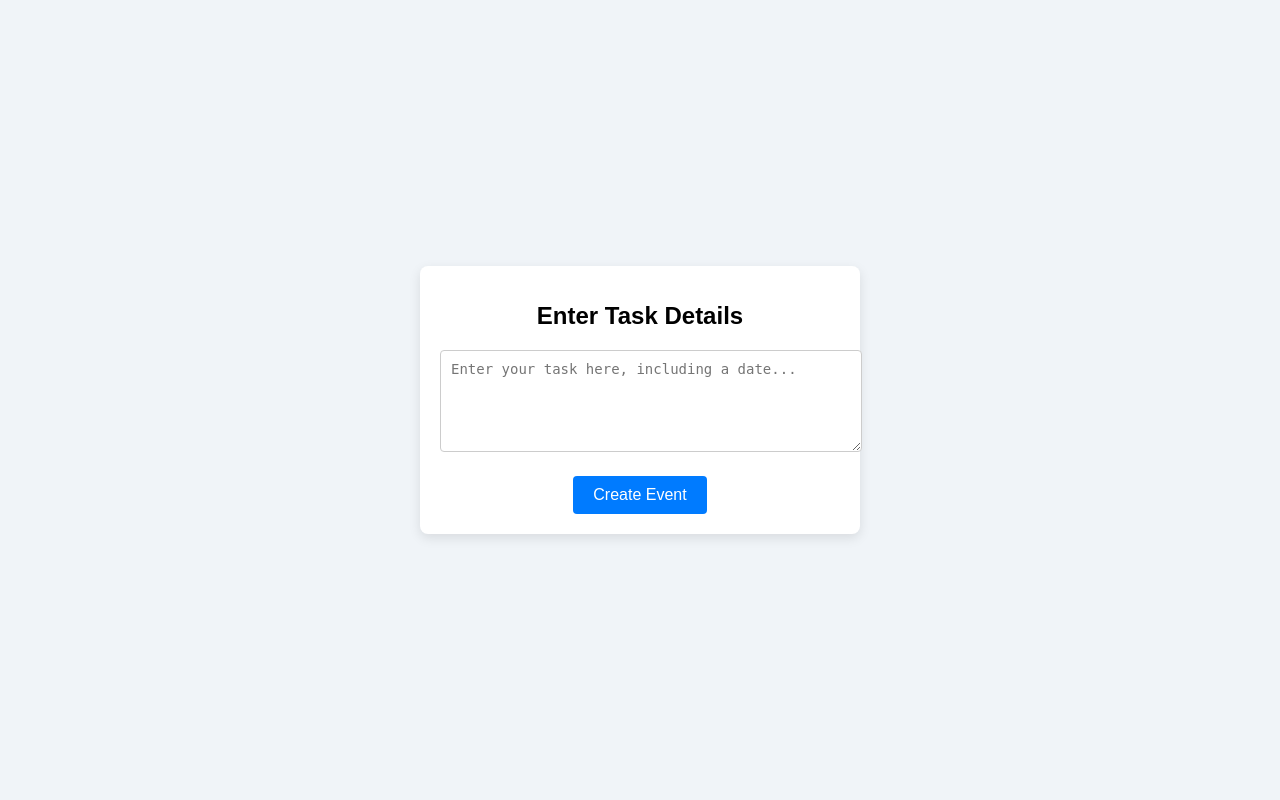
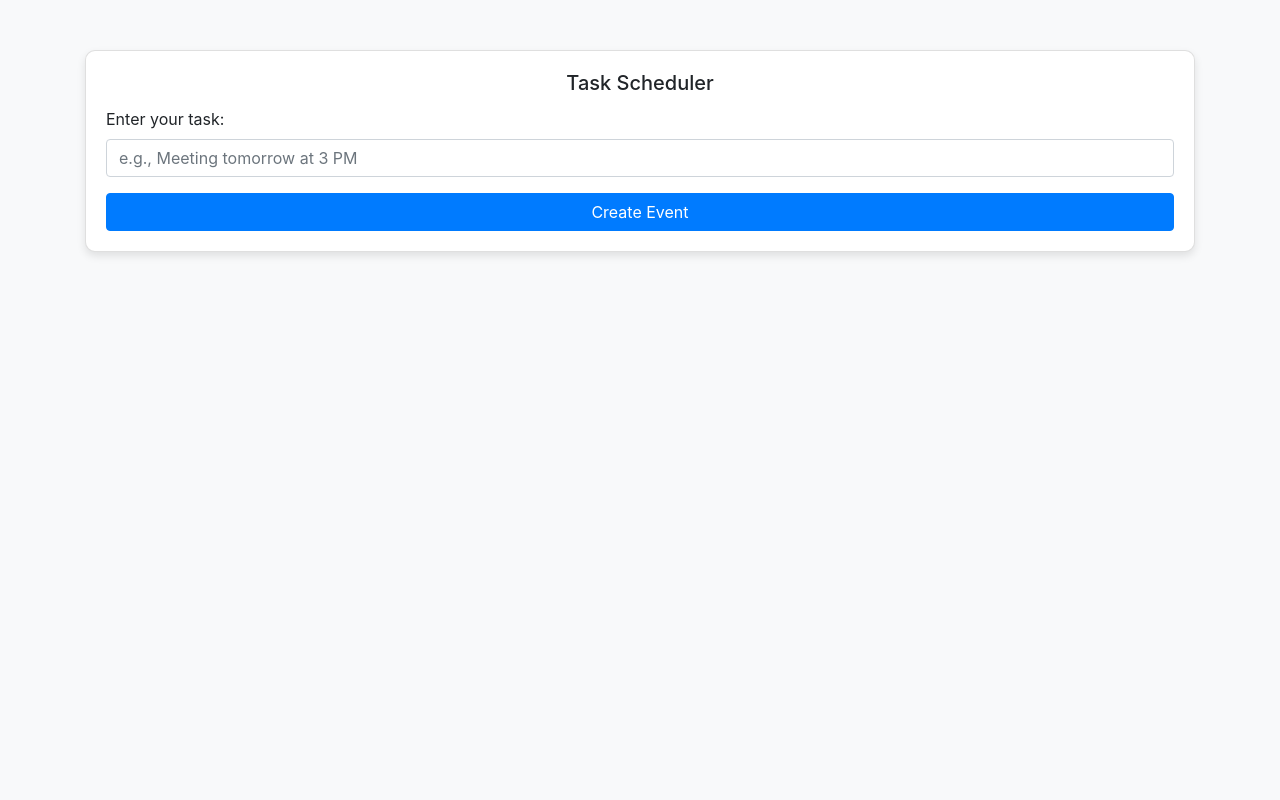
Before and after one commit to leopold16/date-extractor, a Flask app: page / in a window 1280 px wide. Run offline with Flask 2, Linux system fonts and the light colour scheme; some libraries are stand-ins or nearby versions.

Commit message:
new design updates, and improved date functionality

```diff
--- a/app.py
+++ b/app.py
@@ -36,7 +36,8 @@ def index():
                         "Return the response formatted as 'Date - Task: <date> - <task>' for easy parsing."
                         "If the date is not specified, but time is given, assume it is today's date and the time is the time given."
                         "If the date is given as a weekday, such as Monday, assume it is the next occurence of that weekday."
-                        "If the date given is tomorrow, assume it is today's date plus one day."
+                        "If the date given is tomorrow, assume it is today's date plus one day. If there is a time given, add that time on the specific date"
+                        "If the date given is today, assume it is today's date. If there is a time given, add that time on today's date"
                     )
                 }
             ],
--- a/templates/index.html
+++ b/templates/index.html
@@ -3,61 +3,40 @@
 <head>
     <meta charset="UTF-8">
     <meta name="viewport" content="width=device-width, initial-scale=1.0">
-    <title>Task Date Extractor</title>
+    <title>Task Scheduler</title>
+    <!-- Include Bootstrap CSS -->
+    <link href="https://stackpath.bootstrapcdn.com/bootstrap/4.5.2/css/bootstrap.min.css" rel="stylesheet">
     <style>
         body {
-            font-family: Arial, sans-serif;
-            background-color: #f0f4f8;
-            display: flex;
-            justify-content: center;
-            align-items: center;
-            height: 100vh;
-            margin: 0;
+            background-color: #f8f9fa;
         }
         .container {
-            background-color: #ffffff;
-            border-radius: 8px;
-            box-shadow: 0 4px 12px rgba(0, 0, 0, 0.1);
-            padding: 20px;
-            text-align: center;
-            width: 100%;
-            max-width: 400px;
+            margin-top: 50px;
         }
-        h1 {
-            font-size: 24px;
-            margin-bottom: 20px;
-        }
-        textarea {
-            width: 100%;
-            height: 80px;
-            padding: 10px;
-            font-size: 14px;
-            margin-bottom: 20px;
-            border-radius: 4px;
-            border: 1px solid #ccc;
-        }
-        button {
-            background-color: #007bff;
-            color: white;
-            border: none;
-            padding: 10px 20px;
-            font-size: 16px;
-            border-radius: 4px;
-            cursor: pointer;
-            transition: background-color 0.3s ease;
-        }
-        button:hover {
-            background-color: #0056b3;
+        .card {
+            border-radius: 10px;
+            box-shadow: 0 4px 8px rgba(0, 0, 0, 0.1);
         }
     </style>
 </head>
 <body>
     <div class="container">
-        <h1>Enter Task Details</h1>
-        <form id="task-form" method="POST" action="/" enctype="application/json">
-            <textarea name="task" id="task-input" placeholder="Enter your task here, including a date..."></textarea>
-            <button type="submit">Create Event</button>
-        </form>
+        <div class="card">
+            <div class="card-body">
+                <h5 class="card-title text-center">Task Scheduler</h5>
+                <form method="POST" action="/">
+                    <div class="form-group">
+                        <label for="task">Enter your task:</label>
+                        <input type="text" class="form-control" id="task" name="task" placeholder="e.g., Meeting tomorrow at 3 PM">
+                    </div>
+                    <button type="submit" class="btn btn-primary btn-block">Create Event</button>
+                </form>
+            </div>
+        </div>
     </div>
+    <!-- Include Bootstrap JS and dependencies -->
+    <script src="https://code.jquery.com/jquery-3.5.1.slim.min.js"></script>
+    <script src="https://cdn.jsdelivr.net/npm/@popperjs/core@2.9.2/dist/umd/popper.min.js"></script>
+    <script src="https://stackpath.bootstrapcdn.com/bootstrap/4.5.2/js/bootstrap.min.js"></script>
 </body>
 </html>
```
Also changed, not shown: requirements.txt (+5 -4 lines).
